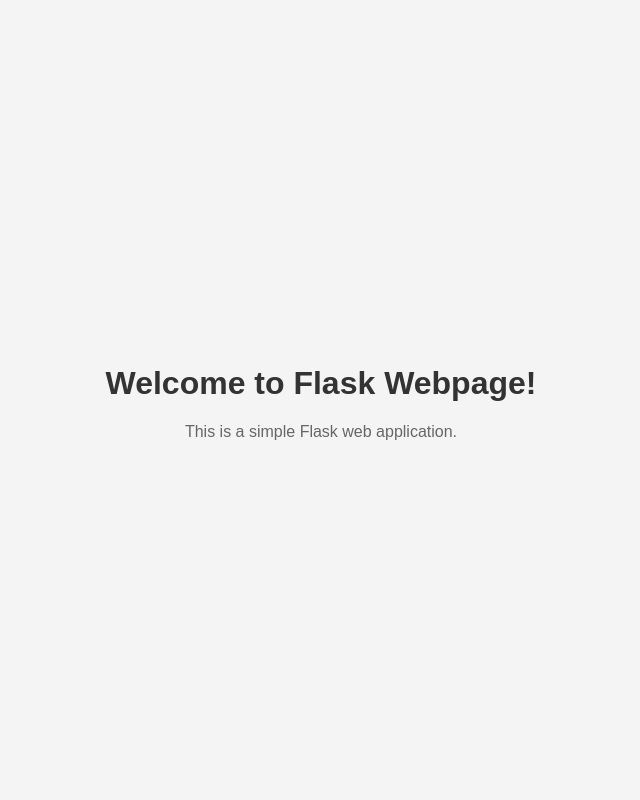
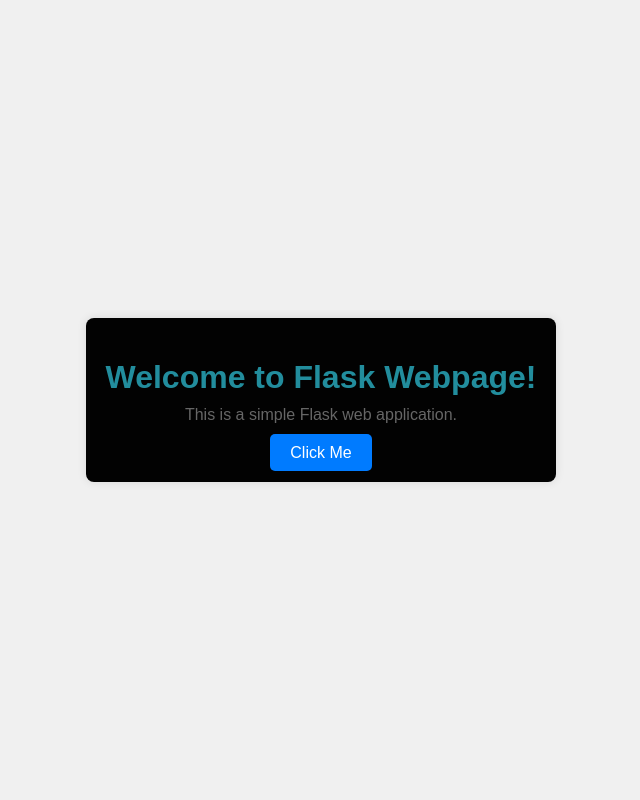
Before and after one commit to AlexAnderson220994/flask_app, a Flask app: page / in a window 1280 px wide. Shown: the whole page, without its empty margins (319-959 px from the left). Run offline with Flask 3, Linux system fonts and the light colour scheme.

Commit message:
new files

```diff
--- /dev/null
+++ b/static/scripts.js
@@ -0,0 +1,9 @@
+document.addEventListener('DOMContentLoaded', (event) => {
+    const button = document.getElementById('alertButton');
+    const message = document.getElementById('message');
+
+    button.addEventListener('click', () => {
+        alert('Button clicked!');
+        message.textContent = 'You clicked the button!';
+    });
+});
--- /dev/null
+++ b/static/styles.css
@@ -0,0 +1,39 @@
+body {
+    font-family: 'Arial', sans-serif;
+    margin: 0;
+    padding: 0;
+    display: flex;
+    justify-content: center;
+    align-items: center;
+    height: 100vh;
+    background-color: #f0f0f0;
+}
+.container {
+    text-align: center;
+    background: #020202;
+    padding: 20px;
+    border-radius: 8px;
+    box-shadow: 0 0 10px rgba(0, 0, 0, 0.1);
+}
+h1 {
+    color: #228d9d;
+    margin-bottom: 10px;
+}
+p {
+    color: #666;
+    margin: 0;
+}
+.button {
+    margin-top: 20px;
+}
+.button a {
+    text-decoration: none;
+    color: #fff;
+    background: #007bff;
+    padding: 10px 20px;
+    border-radius: 5px;
+    transition: background 0.3s ease;
+}
+.button a:hover {
+    background: #0056b3;
+}
--- a/templates/index.html
+++ b/templates/index.html
@@ -4,32 +4,17 @@
     <meta charset="UTF-8">
     <meta name="viewport" content="width=device-width, initial-scale=1.0">
     <title>Flask Webpage</title>
-    <style>
-        body {
-            font-family: Arial, sans-serif;
-            margin: 0;
-            padding: 0;
-            display: flex;
-            justify-content: center;
-            align-items: center;
-            height: 100vh;
-            background-color: #f4f4f4;
-        }
-        .container {
-            text-align: center;
-        }
-        h1 {
-            color: #333;
-        }
-        p {
-            color: #666;
-        }
-    </style>
+    <link rel="stylesheet" href="{{ url_for('static', filename='styles.css') }}">
 </head>
 <body>
     <div class="container">
         <h1>Welcome to Flask Webpage!</h1>
         <p>This is a simple Flask web application.</p>
+        <div class="button">
+            <a href="https://example.com" id="alertButton">Click Me</a>
+        </div>
+        <p id="message"></p>
     </div>
+    <script src="{{ url_for('static', filename='scripts.js') }}"></script>
 </body>
 </html>
```
